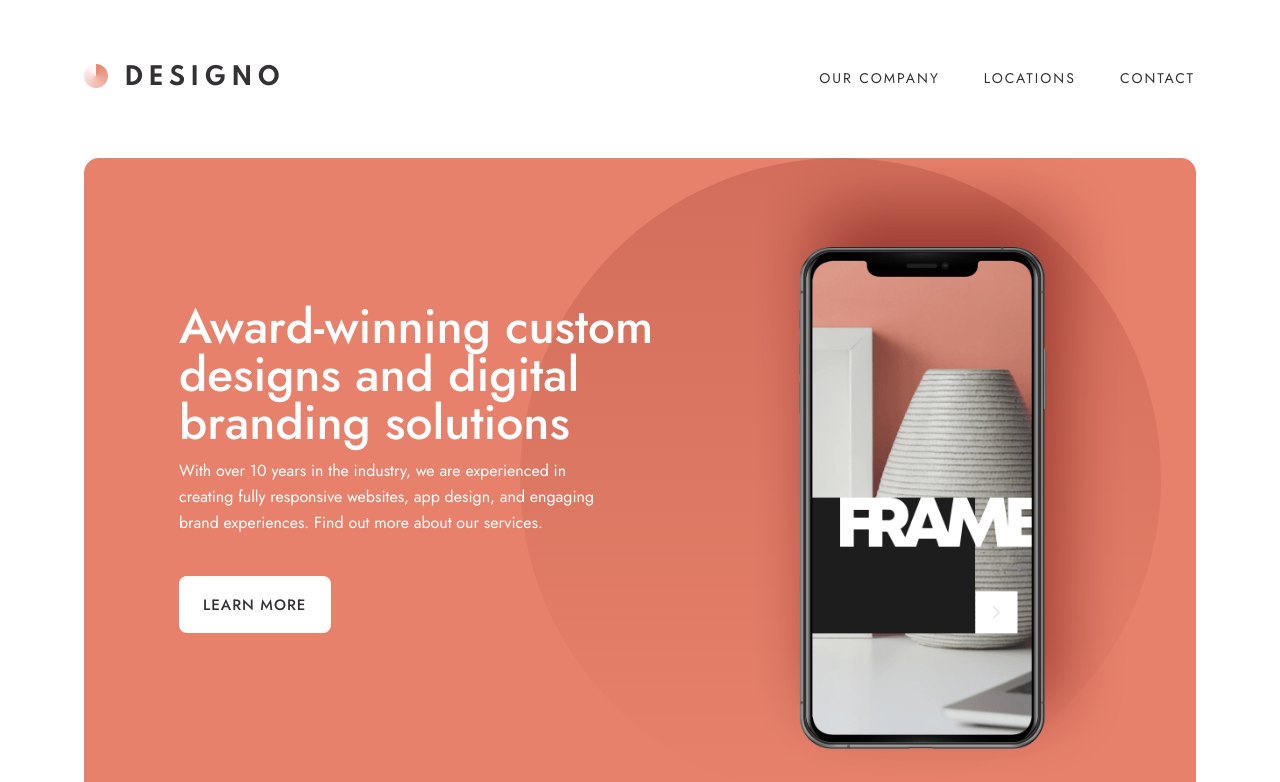
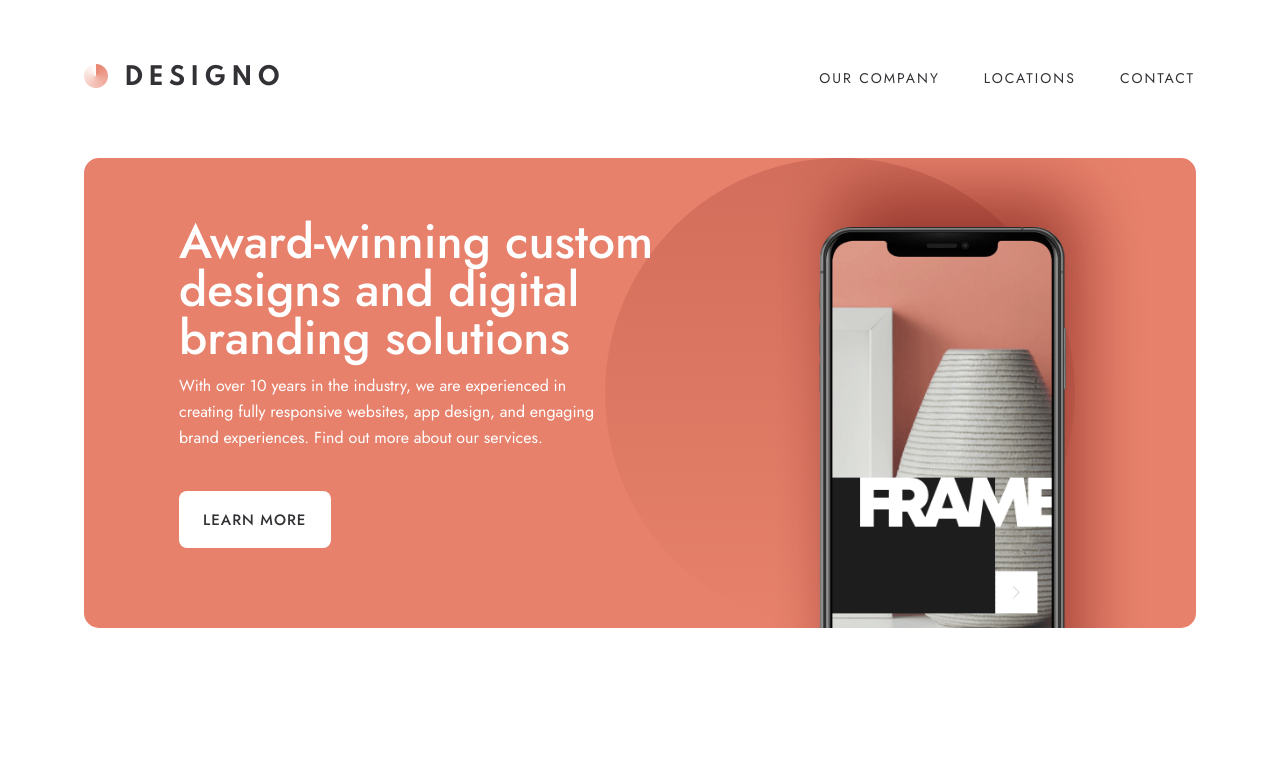
Before and after one commit to andreiwebdev/designo-nextjs-multipage, a Next.js app: page / in a window 1280 px wide. Shown: the top 782 px of the page. Built offline with nearby package versions, Linux system fonts and the light colour scheme.

Commit message:
Fix: Home Hero Area Adjustments

```diff
--- a/src/components/HeroArea/HeroAreaHome.tsx
+++ b/src/components/HeroArea/HeroAreaHome.tsx
@@ -3,7 +3,7 @@ import { BackgroundImage, Button } from "../common";
 
 export const HeroAreaHome = () => {
     return (
-        <div className="px-[24px] bg-peach pt-[80px] h-full min-h-[900px] relative overflow-hidden mb-[120px] md:rounded-[15px] md:pt-[60px] md:px-[58px] xl:mb-[160px] xl:min-h-[640px] xl:px-[95px] xl:flex xl:flex-col xl:justify-center">
+        <div className="px-[24px] bg-peach pt-[80px] h-[80vh] relative overflow-hidden mb-[120px] md:rounded-[15px] md:pt-[60px] md:px-[58px] xl:mb-[160px] xl:h-auto xl:min-h-[45vh] xl:px-[95px] xl:flex xl:flex-col xl:justify-center">
             <BackgroundImage
                 imageSrc="/assets/home/desktop/bg-pattern-hero-home.svg"
                 altText="bg pattern hero home"
@@ -24,7 +24,7 @@ export const HeroAreaHome = () => {
                     extraClasses="mx-auto mb-[80px] xl:mx-0"
                 />
             </div>
-            <div className="absolute top-[200px] left-0 h-[500px] w-full xl:h-[500px] xl:max-w-[60%] xl:w-screen xl:-right-[60px] xl:left-auto xl:-top-[60px]">
+            <div className="absolute top-[30%] left-0 h-full w-full  xl:h-[500px] xl:max-w-[60%] xl:w-screen xl:-right-[80px] xl:left-auto xl:-top-[80px]">
                 <div className="relative w-full h-screen">
                     <Image
                         src="/assets/home/desktop/image-hero-phone.png"
```
